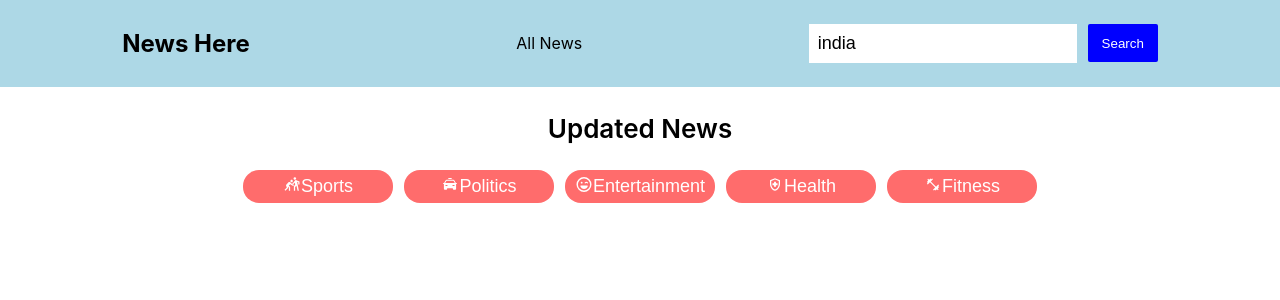
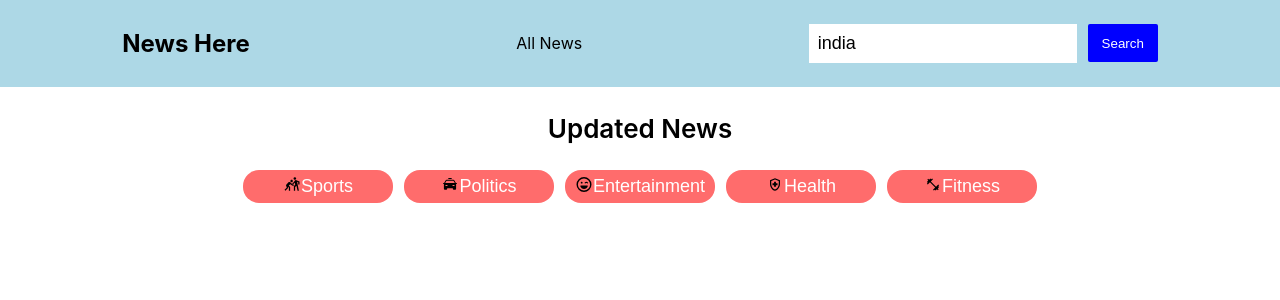
Before and after one commit to soonaakil/thenews, a React (Vite) app: page / in a window 1280 px wide. Shown: the top 300 px of the page. Built offline with nearby package versions, Linux system fonts and the light colour scheme; no server answers.

Commit message:
Change color

```diff
--- a/src/Components/Newsapp.jsx
+++ b/src/Components/Newsapp.jsx
@@ -52,11 +52,11 @@ const Newsapp = () => {
             <p className='head'>Updated News</p>
         </div>
         <div className="categoryBtn">
-            <button onClick={userInput} value="sports"><MdOutlineSportsKabaddi style={{height: "15px"}} />Sports</button>
-            <button onClick={userInput} value="politics"><PiPoliceCarFill style={{height: "15px"}} />Politics</button>
-            <button onClick={userInput} value="entertainment"><FaRegFaceLaughWink style={{height: "15px"}} />Entertainment</button>
-            <button onClick={userInput} value="health"><MdOutlineHealthAndSafety style={{height: "15px"}} />Health</button>
-            <button onClick={userInput} value="fitness"><IoMdFitness style={{height: "15px"}} />Fitness</button>
+            <button onClick={userInput} value="sports"><MdOutlineSportsKabaddi style={{height: "15px",color: "black"}} />Sports</button>
+            <button onClick={userInput} value="politics"><PiPoliceCarFill style={{height: "15px", color: "black"}} />Politics</button>
+            <button onClick={userInput} value="entertainment"><FaRegFaceLaughWink style={{height: "15px", color: "black"}} />Entertainment</button>
+            <button onClick={userInput} value="health"><MdOutlineHealthAndSafety style={{height: "15px", color: "black"}} />Health</button>
+            <button onClick={userInput} value="fitness"><IoMdFitness style={{height: "15px", color: "black"}} />Fitness</button>
         </div>
         <div>
            {newsData? <Card data={newsData}/> : null}
```
